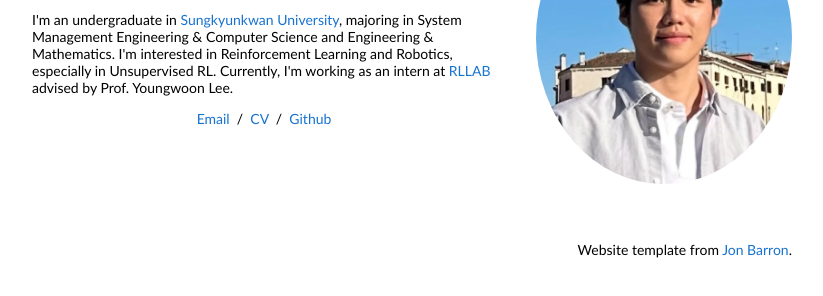
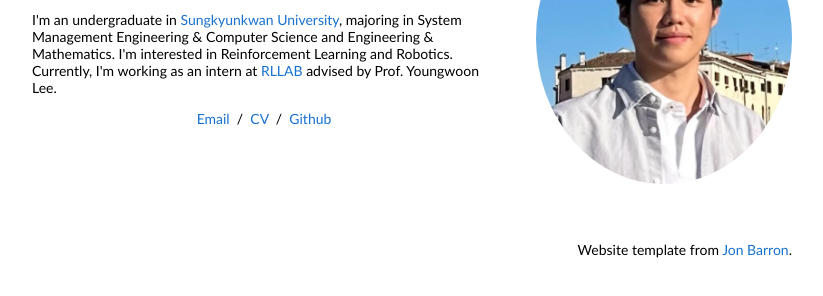
Before and after one commit to exaFLOPs26/exaflops26.github.io, a plain HTML site: page index.html in a window 1280 px wide. Shown: the part 136-432 px from the top of the page, without its empty margins (228-1051 px from the left). Drawn offline with Linux system fonts and the light colour scheme.

Commit message:
change topic

```diff
--- a/index.html
+++ b/index.html
@@ -29,8 +29,7 @@
                   </p>
                   <p>I'm an undergraduate in <a href="https://www.skku.edu/skku/index.do">Sungkyunkwan University</a>,
                     majoring in System Management Engineering & Computer Science and Engineering & Mathematics. I'm
-                    interested in Reinforcement Learning and Robotics,
-                    especially in Unsupervised RL. Currently, I'm working as an intern at <a
+                    interested in Reinforcement Learning and Robotics. Currently, I'm working as an intern at <a
                       href="https://youngwoon.github.io/">RLLAB</a> advised by Prof. Youngwoon Lee.
                   </p>
                   <p style="text-align:center">
```
